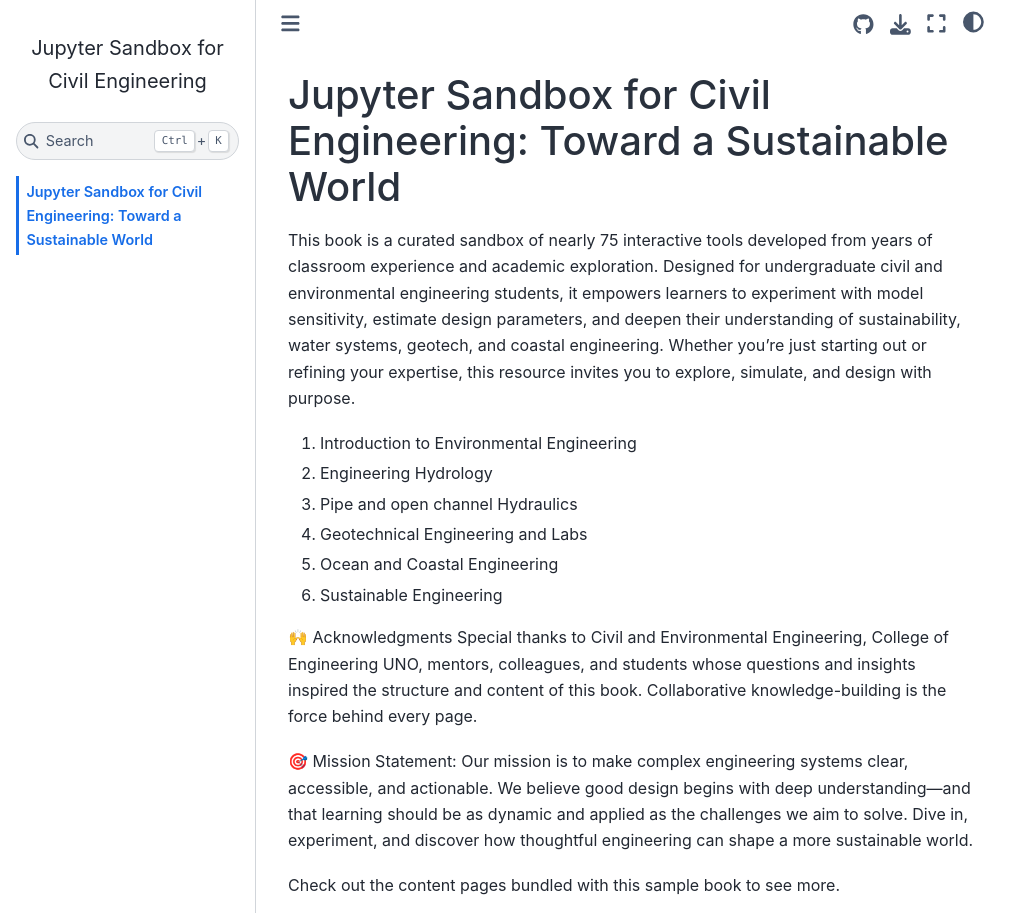
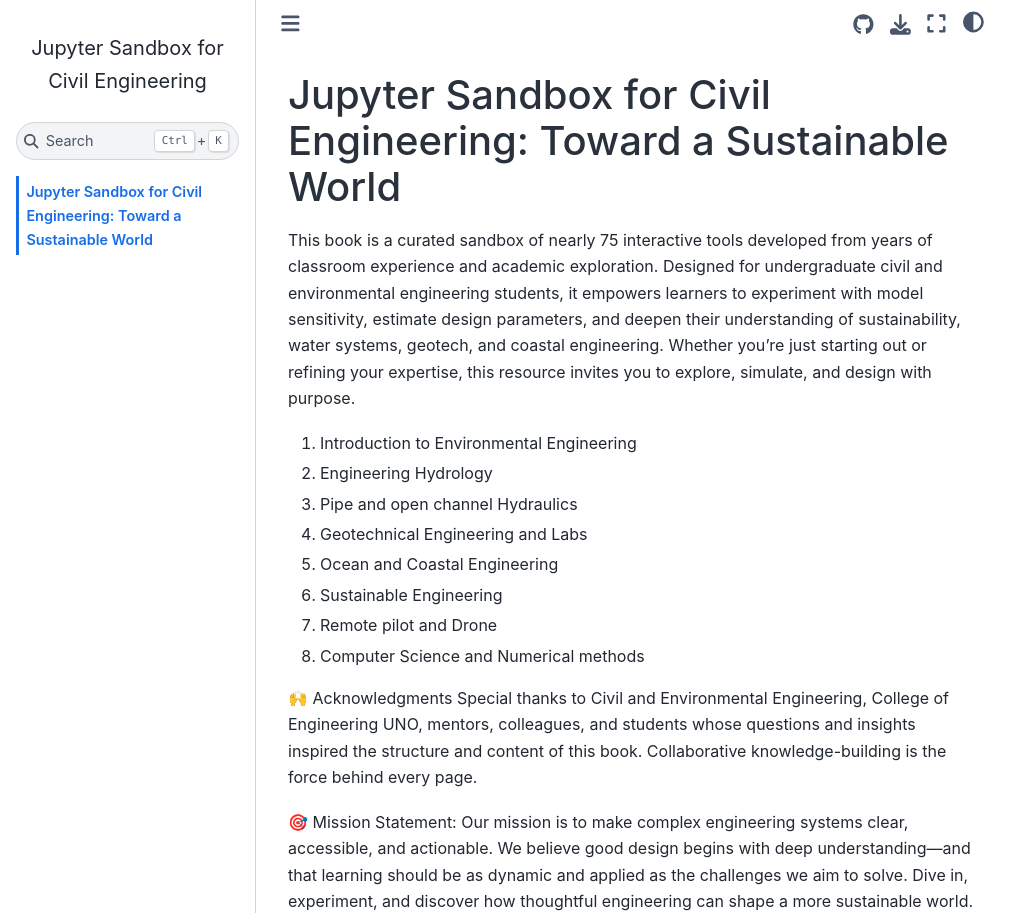
Before and after one commit to satbastola/CivilEngineering_Tools, a Jupyter Book: the page built from intro.md, in a window 1280 px wide and 1156 px high, cut to the strip 0-913 px from the top of the window. Shown: the whole strip, without its empty margins (0-1031 px from the left). Built offline with Jupyter Book 1.0.4 settings and Sphinx 7.4.7 and the Sphinx Book theme 1.1.4, drawn with Linux system fonts in a browser that asks for light colours; pages that are not in the unit, such as notebooks, are missing from menus.

Commit message:
Add files via upload

```diff
--- a/intro.md
+++ b/intro.md
@@ -8,6 +8,8 @@
 4. Geotechnical Engineering and Labs
 5. Ocean and Coastal Engineering
 6. Sustainable Engineering
+7. Remote pilot and Drone
+8. Computer Science and Numerical methods
 
 🙌 Acknowledgments Special thanks to Civil and Environmental Engineering, College of Engineering UNO, mentors, colleagues, and students whose questions and insights inspired the structure and content of this book. Collaborative knowledge-building is the force behind every page.
 
```
